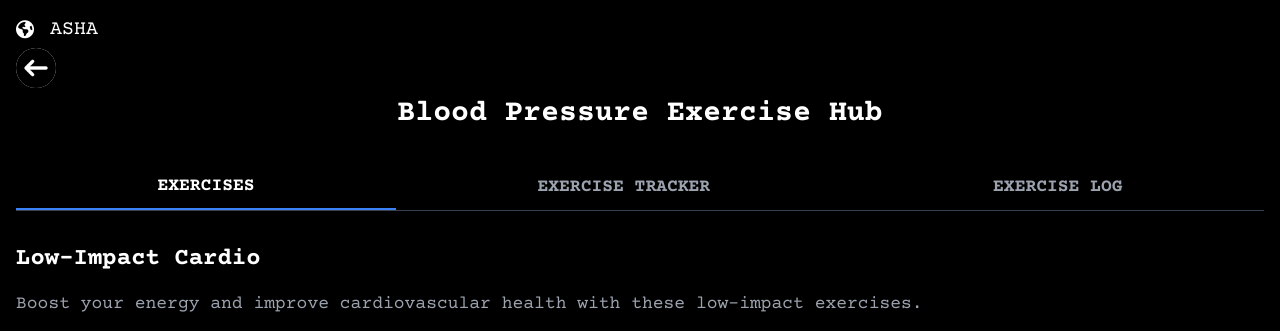
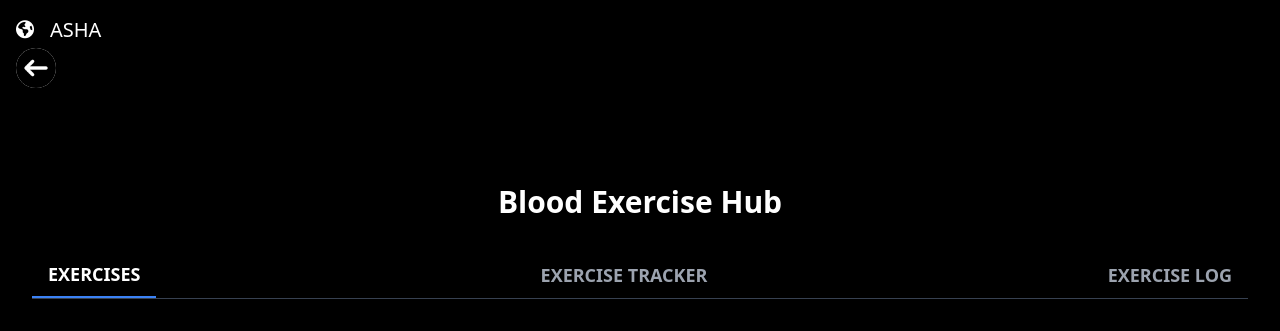
Before and after one commit to AmanchaRahul/asha2, a Django app: page /bloodpressureexercises/ in a window 1280 px wide. Shown: the top 331 px of the page. Run offline with Django 5.2, Linux system fonts and the light colour scheme; a user stored in the database is signed in; data that the repository does not hold is empty; parts of the project's set-up code (start-up, migrations or seed data) failed here and were passed over; some libraries are stand-ins or nearby versions.

Commit message:
changes made

```diff
--- a/ashaapp1/views.py
+++ b/ashaapp1/views.py
@@ -926,6 +926,7 @@ def reset_water_intake(request):
     return redirect('water_intake_tracker')
 
 
+
 @login_required
 def bloodpressure_exercises_view(request):
     if request.method == 'POST':
@@ -987,11 +988,11 @@ def calculate_daily_stats(logs):
     for date in unique_dates:
         day_logs = logs.filter(date__date=date)
 
-        daily_stats[date.strftime('%Y-%m-%d')] = {
-    'exercise_minutes': day_logs.aggregate(total_minutes=Sum('duration'))['total_minutes'] or 0,
-    'energy_level': day_logs.aggregate(avg_energy=Avg('energy_boost'))['avg_energy'] or 0,
-    'bp_stability': calculate_bp_stability(day_logs),
-    }
+        daily_stats[date.strftime('%A')] = {
+            'exercise_minutes': day_logs.aggregate(total_minutes=Sum('duration'))['total_minutes'] or 0,
+            'energy_level': day_logs.aggregate(avg_energy=Avg('energy_boost'))['avg_energy'] or 0,
+            'bp_stability': calculate_bp_stability(day_logs),
+        }
 
     return daily_stats
 
@@ -1043,7 +1044,6 @@ def prepare_bp_graph_data_daily(logs):
 
 
 
-
 def ddoctor_view(request):
     return render(request, 'diabetes/ddoctor.html')
 
--- a/templates/bloodpressure/bloodpressure_exercises.html
+++ b/templates/bloodpressure/bloodpressure_exercises.html
@@ -15,12 +15,9 @@
     <script src="https://cdnjs.cloudflare.com/ajax/libs/Swiper/8.4.5/swiper-bundle.min.js"></script>
 
     <style>
-        body {
-            font-family: 'Courier Prime', monospace;
-        }
         .chart-canvas {
             width: 100%;
-            height: 300px;
+            height: 200px;
             max-height: 400px;
             object-fit: contain;
         }
@@ -46,15 +43,16 @@
     <a href="{% url 'wellnessdata' %}" class="back-button fixed top-12 left-4 z-50">
         <img src="{% static 'images/backbutton1.png' %}" alt="Back" title="Go back" class="w-8 h-8">
     </a>
+    <div class="container mx-auto px-4 py-8" style="margin-top: 3.5rem;">
         <div class="container mx-auto px-4 py-8 mt-16">
             <nav class="flex justify-center items-center mb-8">
-            <h1 class="text-xl md:text-2xl lg:text-3xl font-bold">Blood Pressure Exercise Hub</h1>
+                <h1 class="text-xl md:text-2xl lg:text-3xl font-bold">Blood Exercise Hub</h1>
             </nav>
 
-        <div class="flex flex-wrap justify-between mb-8 border-b border-gray-700">
-            <button id="exercisesTabBtn" class="px-2 py-2 text-sm md:text-base lg:text-lg font-semibold border-b-2 border-blue-500 flex-grow">EXERCISES</button>
-            <button id="trackerTabBtn" class="px-2 py-2 text-sm md:text-base lg:text-lg font-semibold text-gray-400 flex-grow">EXERCISE TRACKER</button>
-            <button id="logTabBtn" class="px-2 py-2 text-sm md:text-base lg:text-lg font-semibold text-gray-400 flex-grow">EXERCISE LOG</button>
+        <div class="flex justify-between mb-8 border-b border-gray-700">
+            <button id="exercisesTabBtn" class="px-4 py-2 text-lg font-semibold border-b-2 border-blue-500">EXERCISES</button>
+            <button id="trackerTabBtn" class="px-4 py-2 text-lg font-semibold text-gray-400">EXERCISE TRACKER</button>
+            <button id="logTabBtn" class="px-4 py-2 text-lg font-semibold text-gray-400">EXERCISE LOG</button>
         </div>
 
         <div id="exercises" class="space-y-8">
@@ -316,7 +314,7 @@
         </div>
         <!-- Exercise Log Form Section -->
         <div id="logForm" class="hidden space-y-8">
-            <div class="bg-gray-800 p-4 md:p-6 rounded-lg">
+            <div class="bg-gray-800 p-6 rounded-lg">
                 <h3 class="text-lg font-semibold mb-4">Log Your Exercise</h3>
                 <form method="POST" action="{% url 'bloodpressureexercises' %}" class="space-y-4">
                     {% csrf_token %}
@@ -330,7 +328,7 @@
 
         <div id="tracker" class="hidden space-y-8">
             <!-- Blood Pressure & Exercise Impact -->
-            <div class="bg-gray-800 p-4 md:p-6 rounded-lg mb-8">
+            <div class="bg-gray-800 p-6 rounded-lg mb-8">
                 <h3 class="text-lg font-semibold mb-4">Blood Pressure Trends</h3>
                 <canvas id="bpChart" class="chart-canvas"></canvas>
                 <script id="bp-data" type="application/json">
@@ -339,40 +337,38 @@
             </div>
 
             <!-- Daily Stats -->
-
-            <div class="grid grid-cols-2 md:grid-cols-4 gap-4 mb-8">
+            <div class="grid grid-cols-1 md:grid-cols-4 gap-4 mb-8">
                 <div class="bg-gray-800 p-4 rounded-lg text-center">
-                    <h3 class="text-xs md:text-sm font-semibold mb-2">Exercise Minutes</h3>
-                    <p class="text-xl md:text-3xl font-bold">{{ exercise_minutes|default:0 }}</p>
+                    <h3 class="text-sm font-semibold mb-2">Exercise Minutes</h3>
+                    <p class="text-3xl font-bold">{{ exercise_minutes|default:0 }}</p>
                 </div>
                 <div class="bg-gray-800 p-4 rounded-lg text-center">
-                    <h3 class="text-xs md:text-sm font-semibold mb-2">BP Stability</h3>
-                    <p class="text-xl md:text-3xl font-bold">{{ bp_stability|floatformat:0|default:0 }}%</p>
+                    <h3 class="text-sm font-semibold mb-2">BP Stability</h3>
+                    <p class="text-3xl font-bold">{{ bp_stability|floatformat:0|default:0 }}%</p>
                 </div>
                 <div class="bg-gray-800 p-4 rounded-lg text-center">
-                    <h3 class="text-xs md:text-sm font-semibold mb-2">Active Days</h3>
-                    <p class="text-xl md:text-3xl font-bold">{{ active_days }}</p>
+                    <h3 class="text-sm font-semibold mb-2">Active Days</h3>
+                    <p class="text-3xl font-bold">{{ active_days }}</p>
                 </div>
                 <div class="bg-gray-800 p-4 rounded-lg text-center">
-                    <h3 class="text-xs md:text-sm font-semibold mb-2">Energy Level</h3>
-                    <p class="text-xl md:text-3xl font-bold">{{ energy_level|floatformat:0|default:0 }}</p>
+                    <h3 class="text-sm font-semibold mb-2">Energy Level</h3>
+                    <p class="text-3xl font-bold">{{ energy_level|floatformat:0|default:0 }}</p>
                 </div>
             </div>
 
-
             <!-- Exercise Log -->
-            <div class="bg-gray-800 p-4 md:p-6 rounded-lg">
+            <div class="bg-gray-800 p-6 rounded-lg">
                 <h3 class="text-lg font-semibold mb-4">Recent Exercises</h3>
                 <div class="space-y-4">
                     {% for log in exercise_logs %}
-                    <div class="flex flex-col md:flex-row items-start md:items-center justify-between p-3 bg-gray-700 rounded">
+                    <div class="flex items-center justify-between p-3 bg-gray-700 rounded">
                         <div>
                             <h4 class="font-semibold">{{ log.get_exercise_type_display }}</h4>
                             <p class="text-sm text-gray-400">Feeling: {{ log.get_feeling_after_exercise_display }}</p>
                             <p class="text-sm text-gray-400">Duration: {{ log.duration }} minutes</p>
                             <p class="text-sm text-gray-400">{{ log.notes }}</p>
                         </div>
-                        <span class="text-sm text-gray-400 mt-2 md:mt-0">{{ log.date|date:"l, F j" }}</span>
+                        <span class="text-sm text-gray-400">{{ log.date|date:"l, F j" }}</span>
                     </div>
                     {% endfor %}
                 </div>
@@ -380,26 +376,26 @@
 
 
             <!-- Blood Pressure Exercise Insights -->
-            <div class="bg-gray-800 p-4 md:p-6 rounded-lg">
+            <div class="bg-gray-800 p-6 rounded-lg">
                 <h3 class="text-lg font-semibold mb-4">Blood Pressure Exercise Insights</h3>
                 <div class="grid grid-cols-1 md:grid-cols-2 lg:grid-cols-3 gap-4">
                     <div class="text-center p-4 bg-blue-500 rounded-lg shadow-lg">
                         <div class="w-16 h-16 bg-white rounded-full mx-auto mb-4 flex items-center justify-center">
-                            <img src="{% static 'images/bloodpressure/bp.jpg' %}" alt="BP Control" class="w-12 h-12 object-cover rounded-full" />
+                            <img src="{% static 'images/bloodpressure/bp.jpg' %}" alt="BP Control" />
                         </div>
                         <h4 class="text-lg text-white font-semibold">BP Control</h4>
                         <p class="text-sm text-white">Exercise helps stabilize your blood pressure levels. Aim for regular activity to keep your levels in check.</p>
                     </div>
                     <div class="text-center p-4 bg-green-500 rounded-lg shadow-lg">
                         <div class="w-16 h-16 bg-white rounded-full mx-auto mb-4 flex items-center justify-center">
-                            <img src="{% static 'images/bloodpressure/bactive.jpg' %}" alt="Active" class="w-12 h-12 object-cover rounded-full" />
+                            <img src="{% static 'images/bloodpressure/bactive.jpg' %}" alt="Active" />
                         </div>
                         <h4 class="text-lg text-white font-semibold">Active Days</h4>
                         <p class="text-sm text-white">The more active days you have each week, the better your fitness and blood pressure control will be.</p>
                     </div>
                     <div class="text-center p-4 bg-yellow-500 rounded-lg shadow-lg">
                         <div class="w-16 h-16 bg-white rounded-full mx-auto mb-4 flex items-center justify-center">
-                            <img src="{% static 'images/bloodpressure/bboost.jpg' %}" alt="boost" class="w-12 h-12 object-cover rounded-full" />
+                            <img src="{% static 'images/bloodpressure/bboost.jpg' %}" alt="boost" />
                         </div>
                         <h4 class="text-lg text-white font-semibold">Energy Boost</h4>
                         <p class="text-sm text-white">Regular exercise boosts your energy levels, helping you stay active throughout the day and manage your blood pressure better.</p>
@@ -456,7 +452,7 @@
                 });
             });
 
-            // Chart initialization
+
                 const bpData = JSON.parse(document.getElementById('bp-data').textContent);
                 const bpCtx = document.getElementById('bpChart');
 
@@ -471,7 +467,7 @@
                                 borderColor: '#3B82F6',
                                 backgroundColor: 'rgba(59, 130, 246, 0.2)',
                                 fill: true,
-                            tension: 0.4,
+                                tension: 0.4, // Add curve to the line
                             },
                             {
                                 label: 'Feeling Normal',
@@ -479,30 +475,22 @@
                                 borderColor: '#F59E0B',
                                 backgroundColor: 'rgba(245, 158, 11, 0.2)',
                                 fill: true,
-                            tension: 0.4,
+                                tension: 0.4, // Add curve to the line
                             },
                         ],
                     },
                     options: {
                         responsive: true,
-                    maintainAspectRatio: false,
                         plugins: {
                             legend: {
                                 position: 'top',
-                            labels: { color: '#fff' }
                             },
                         },
                         scales: {
                             y: {
                                 beginAtZero: true,
-                            grid: { color: 'rgba(255, 255, 255, 0.1)' },
-                            ticks: { color: '#fff' }
-                            max: 100,
+                                max: 100, // Ensure the y-axis goes from 0 to 100%
                             },
-                        x: {
-                            grid: { color: 'rgba(255, 255, 255, 0.1)' },
-                            ticks: { color: '#fff' }
-                        }
                         },
                     },
                 });
```
Lines whose indentation alone changed are shown as unchanged.
